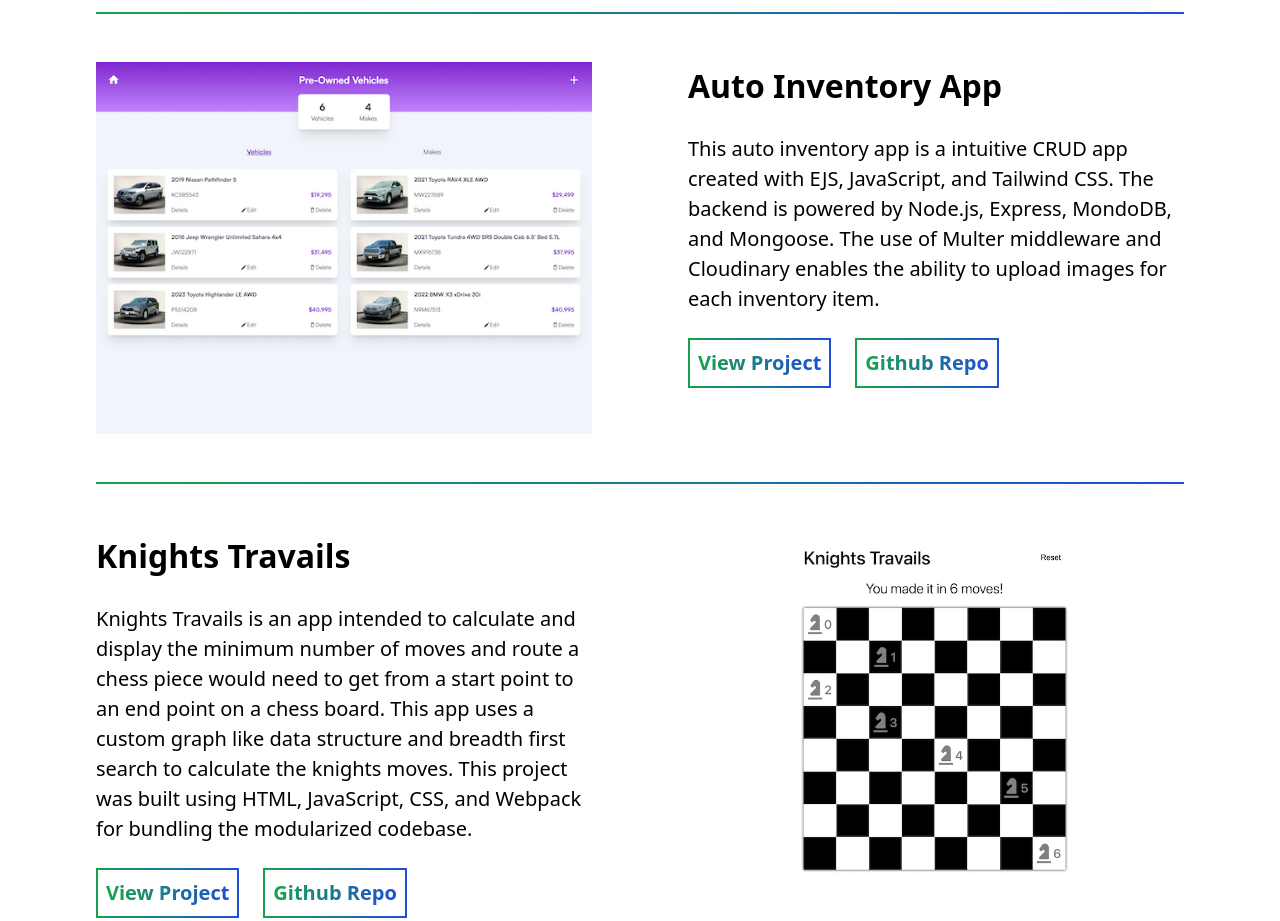
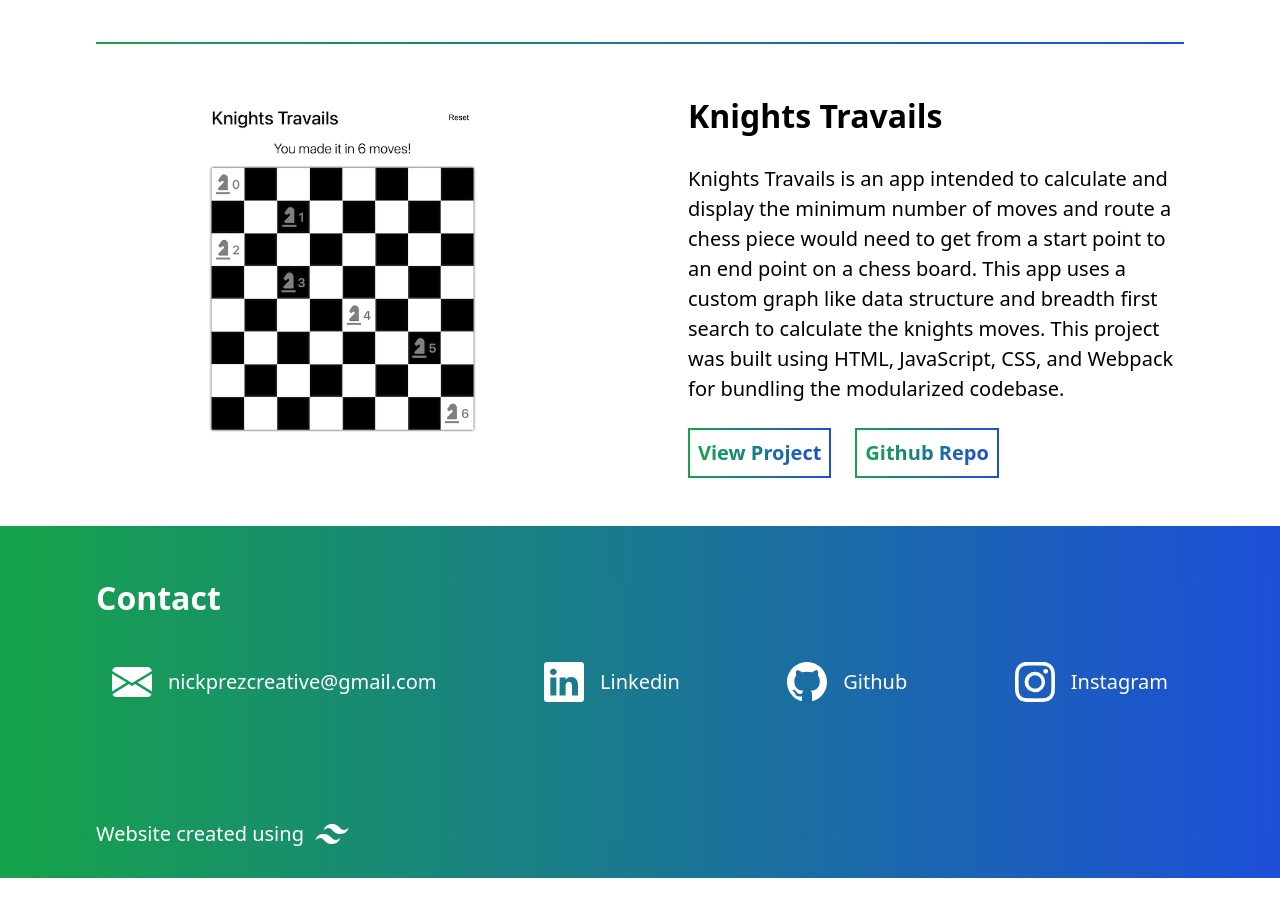
Before and after one commit to nicholaspreziosi/portfolio-site, a website: page index.html in a window 1280 px wide. Shown: the part 4500-5421 px from the top of the page. After the commit the page ends 5378 px from the top, so only its background shows below. Drawn offline with nearby package versions, Linux system fonts and the light colour scheme; a web font is replaced by a local one.

Commit message:
Remove auto inventory app from projects

```diff
--- a/index.html
+++ b/index.html
@@ -504,12 +504,12 @@
                   out, and update account details such as first name, last name,
                   membership status, admin status, and password. To change
                   membership/admin status and to delete posts, users must
-                  correctly input the respective member and admin passwords. The
-                  frontend of this application is built with EJS, JavaScript,
-                  and Tailwind CSS, and the backend is built with Node.js,
-                  Express, and PostgreSQL. Authentication is implemented using
-                  Passport.js and secured by bcryptjs. All forms are validated
-                  with express-validator.
+                  correctly input the member password (Member2024$) and admin
+                  password (Admin2024$). The frontend of this application is
+                  built with EJS, JavaScript, and Tailwind CSS, and the backend
+                  is built with Node.js, Express, and PostgreSQL. Authentication
+                  is implemented using Passport.js and secured by bcryptjs. All
+                  forms are validated with express-validator.
                 </p>
               </article>
               <div class="w-full flex justify-center md:justify-start gap-x-6">
@@ -559,79 +559,6 @@
 
         <section>
           <article
-            class="grid grid-cols-1 md:grid-cols-2 justify-center items-start mx-6 my-12 md:m-12 xl:mx-24 2xl:mx-48 gap-x-12 xl:gap-x-24 gap-y-6"
-          >
-            <figure>
-              <a
-                target="_blank"
-                href="https://auto-inventory.fly.dev/inventory/vehicles"
-                ><img
-                  src="./build/images/autoinventory.jpg"
-                  alt="Auto Inventory App Preview"
-              /></a>
-            </figure>
-            <div class="flex flex-col gap-y-6 md:order-1">
-              <article class="flex flex-col gap-y-6">
-                <h1
-                  class="text-center md:text-left font-semibold text-xl lg:text-2xl"
-                >
-                  Auto Inventory App
-                </h1>
-                <p class="text-center md:text-left lg:text-lg">
-                  This auto inventory app is a intuitive CRUD app created with
-                  EJS, JavaScript, and Tailwind CSS. The backend is powered by
-                  Node.js, Express, MondoDB, and Mongoose. The use of Multer
-                  middleware and Cloudinary enables the ability to upload images
-                  for each inventory item.
-                </p>
-              </article>
-              <div class="w-full flex justify-center md:justify-start gap-x-6">
-                <div
-                  class="bg-gradient-to-r from-green-600 to-blue-700 text-lg p-0.5 group"
-                >
-                  <a
-                    target="_blank"
-                    href="https://auto-inventory.fly.dev/inventory/vehicles"
-                  >
-                    <div
-                      class="h-full w-full bg-white p-2 group-hover:bg-gradient-to-r from-green-600 to-blue-700"
-                    >
-                      <div
-                        class="font-semibold bg-gradient-to-r from-green-600 to-blue-700 text-transparent bg-clip-text group-hover:text-white"
-                      >
-                        View Project
-                      </div>
-                    </div>
-                  </a>
-                </div>
-                <div
-                  class="bg-gradient-to-r from-green-600 to-blue-700 text-lg p-0.5 group"
-                >
-                  <a
-                    target="_blank"
-                    href="https://github.com/nicholaspreziosi/auto-inventory"
-                  >
-                    <div
-                      class="h-full w-full bg-white p-2 group-hover:bg-gradient-to-r from-green-600 to-blue-700"
-                    >
-                      <div
-                        class="font-semibold bg-gradient-to-r from-green-600 to-blue-700 text-transparent bg-clip-text group-hover:text-white"
-                      >
-                        Github Repo
-                      </div>
-                    </div>
-                  </a>
-                </div>
-              </div>
-            </div>
-          </article>
-          <hr
-            class="h-0.5 mx-6 md:mx-12 xl:mx-24 2xl:mx-48 bg-gradient-to-r from-green-600 to-blue-700 border-0"
-          />
-        </section>
-
-        <section>
-          <article
             class="grid grid-cols-1 md:grid-cols-2 justify-center items-start m-12 md:mx-12 xl:mx-24 2xl:mx-48 gap-x-12 xl:gap-x-24 gap-y-6"
           >
             <figure class="md:order-1">
@@ -645,7 +572,7 @@
                 />
               </a>
             </figure>
-            <div class="flex flex-col gap-y-6">
+            <div class="flex flex-col gap-y-6 md:order-1">
               <article class="flex flex-col gap-y-6">
                 <h1
                   class="text-center md:text-left font-semibold text-xl lg:text-2xl"
```
